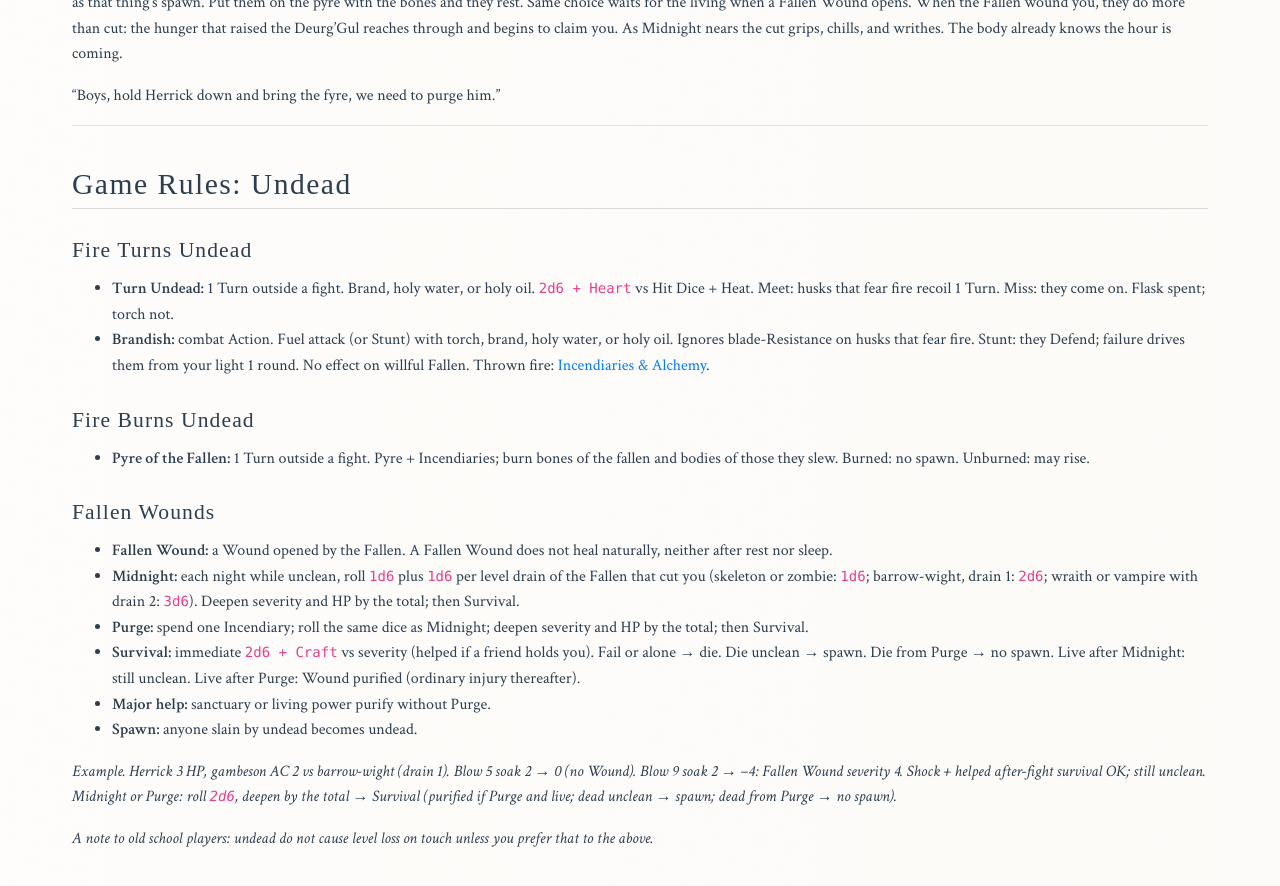
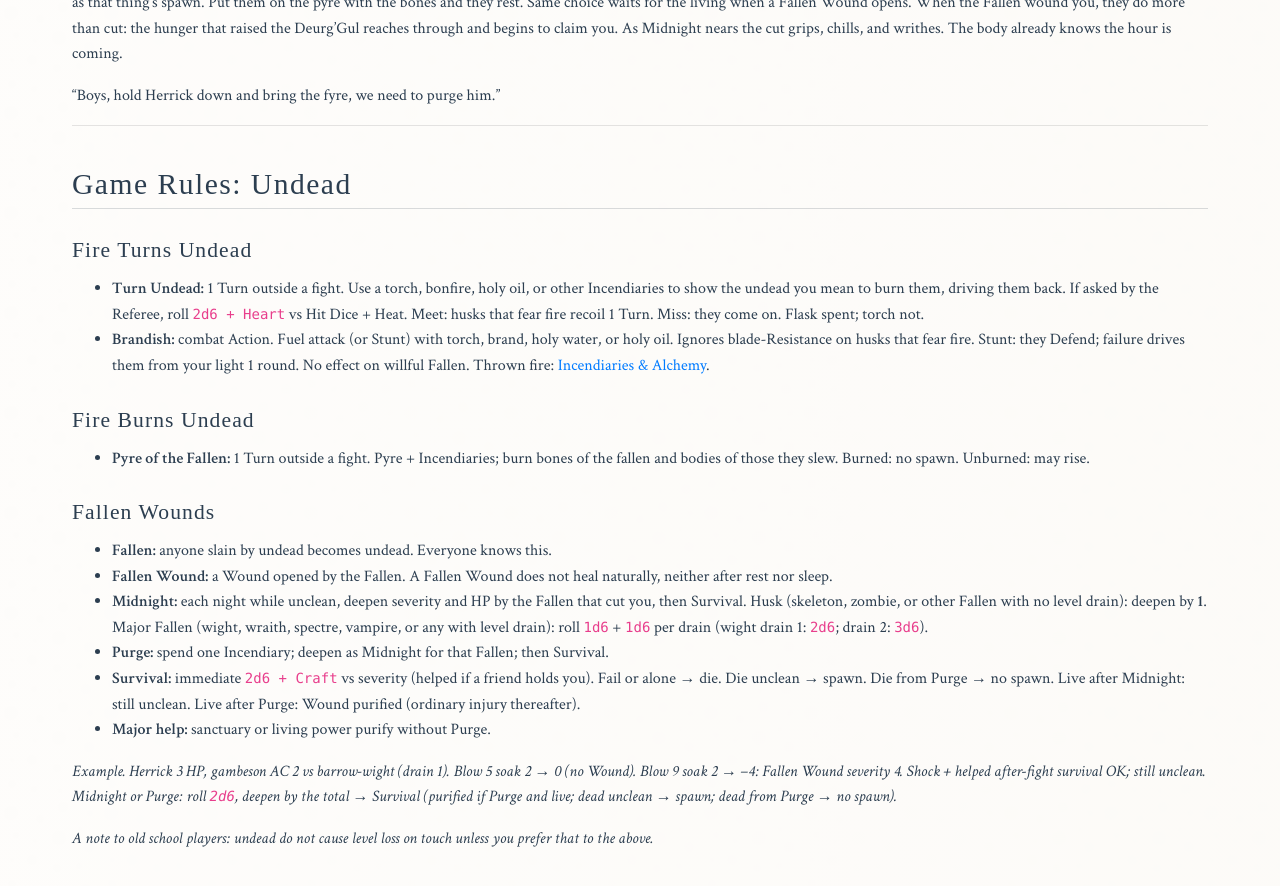
Before and after one commit to paulabrams/burners, a Jekyll site: the page built from markdown/burners-burn-undead.md, in a window 1280 px wide and 900 px high, scrolled down 998 px. Shown: the top 886 px of the window. Built offline with Jekyll 4.4.1, drawn with Linux system fonts in a browser that asks for light colours; some web fonts are replaced.

Commit message:
we burn undead

```diff
--- a/markdown/burners-burn-undead.md
+++ b/markdown/burners-burn-undead.md
@@ -31,7 +31,7 @@ The hard ask is your own. Anyone the Fallen slew may look only dead — a friend
 
 ### Fire Turns Undead
 
-- **Turn Undead:** 1 Turn outside a fight. Brand, holy water, or holy oil. `2d6 + Heart` vs Hit Dice + Heat. Meet: husks that fear fire recoil 1 Turn. Miss: they come on. Flask spent; torch not.
+- **Turn Undead:** 1 Turn outside a fight. Use a torch, bonfire, holy oil, or other Incendiaries to show the undead you mean to burn them, driving them back. If asked by the Referee, roll `2d6 + Heart` vs Hit Dice + Heat. Meet: husks that fear fire recoil 1 Turn. Miss: they come on. Flask spent; torch not.
 - **Brandish:** combat Action. Fuel attack (or Stunt) with torch, brand, holy water, or holy oil. Ignores blade-Resistance on husks that fear fire. Stunt: they Defend; failure drives them from your light 1 round. No effect on willful Fallen. Thrown fire: [[Burners Arms and Armor#Incendiaries & Alchemy]].
 
 ### Fire Burns Undead
@@ -40,12 +40,12 @@ The hard ask is your own. Anyone the Fallen slew may look only dead — a friend
 
 ### Fallen Wounds
 
+- **Fallen:** anyone slain by undead becomes undead. Everyone knows this.
 - **Fallen Wound:** a Wound opened by the Fallen. A Fallen Wound does not heal naturally, neither after rest nor sleep.
-- **Midnight:** each night while unclean, roll `1d6` plus `1d6` per level drain of the Fallen that cut you (skeleton or zombie: `1d6`; barrow-wight, drain 1: `2d6`; wraith or vampire with drain 2: `3d6`). Deepen severity and HP by the total; then Survival.
-- **Purge:** spend one Incendiary; roll the same dice as Midnight; deepen severity and HP by the total; then Survival.
+- **Midnight:** each night while unclean, deepen severity and HP by the Fallen that cut you, then Survival. Husk (skeleton, zombie, or other Fallen with no level drain): deepen by **1**. Major Fallen (wight, wraith, spectre, vampire, or any with level drain): roll `1d6` + `1d6` per drain (wight drain 1: `2d6`; drain 2: `3d6`).
+- **Purge:** spend one Incendiary; deepen as Midnight for that Fallen; then Survival.
 - **Survival:** immediate `2d6 + Craft` vs severity (helped if a friend holds you). Fail or alone → die. Die unclean → spawn. Die from Purge → no spawn. Live after Midnight: still unclean. Live after Purge: Wound purified (ordinary injury thereafter).
 - **Major help:** sanctuary or living power purify without Purge.
-- **Spawn:** anyone slain by undead becomes undead.
 
 *Example. Herrick 3 HP, gambeson AC 2 vs barrow-wight (drain 1). Blow 5 soak 2 → 0 (no Wound). Blow 9 soak 2 → −4: Fallen Wound severity 4. Shock + helped after-fight survival OK; still unclean. Midnight or Purge: roll `2d6`, deepen by the total → Survival (purified if Purge and live; dead unclean → spawn; dead from Purge → no spawn).*
 
```
Also changed, not shown: markdown/burners-ose-conversions.md (+1 -1 lines), markdown/burners-principles.md (+1 -1 lines), markdown/burners-referee-guide.md (+1 -1 lines).
